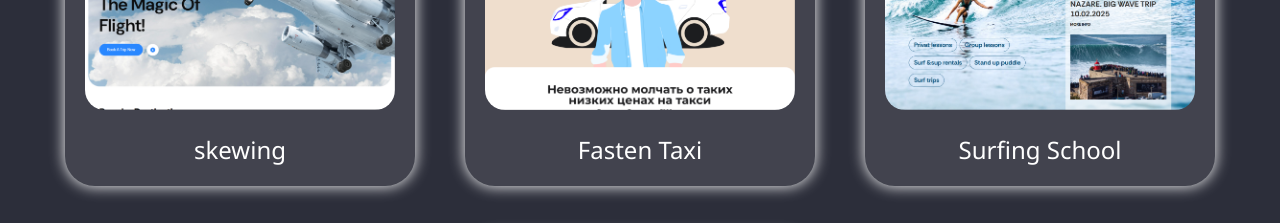
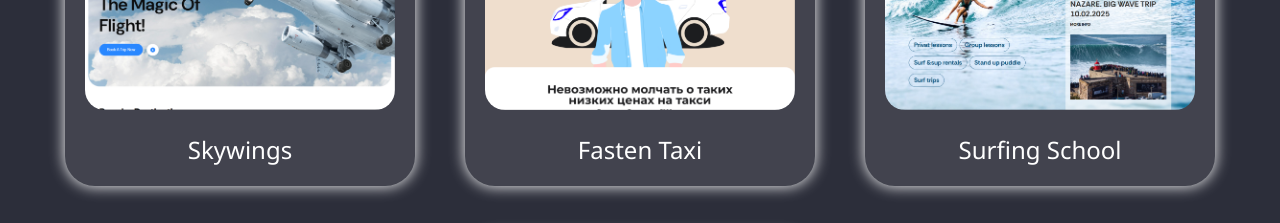
Before and after one commit to JahongirFox/DevSphere-IT-Company, a React (Vite) app: page / in a window 1280 px wide. Shown: the part 1100-1323 px from the top of the page. Built offline with nearby package versions, Linux system fonts and the light colour scheme.

Commit message:
bugs fixed

```diff
--- a/src/Components/Navbar/Navbar.css
+++ b/src/Components/Navbar/Navbar.css
@@ -132,7 +132,7 @@ nav {
 
     .Nav-ul-link-center.active {
         display: flex;
-        top: 110px; /* Navbar ostidan chiqib kelishi uchun */
+        top: 80px; /* Navbar ostidan chiqib kelishi uchun */
     }
 
     .nav-ul-links ul {
--- a/src/Pages/Home/Home2/Home2.jsx
+++ b/src/Pages/Home/Home2/Home2.jsx
@@ -16,7 +16,7 @@ function Home2() {
                             <div className="card">
                                 <img style={{borderRadius:"20px"}} width={350} src={img2} alt="" /> <br />
                             </div>
-                            <p>skewing</p>
+                            <p>Skywings</p>
                         </div></a>
                         <a style={{textDecoration:"none"}} href="https://fasten.com/uz_uz"><div className="Card1">
                             <div className="card">
```
